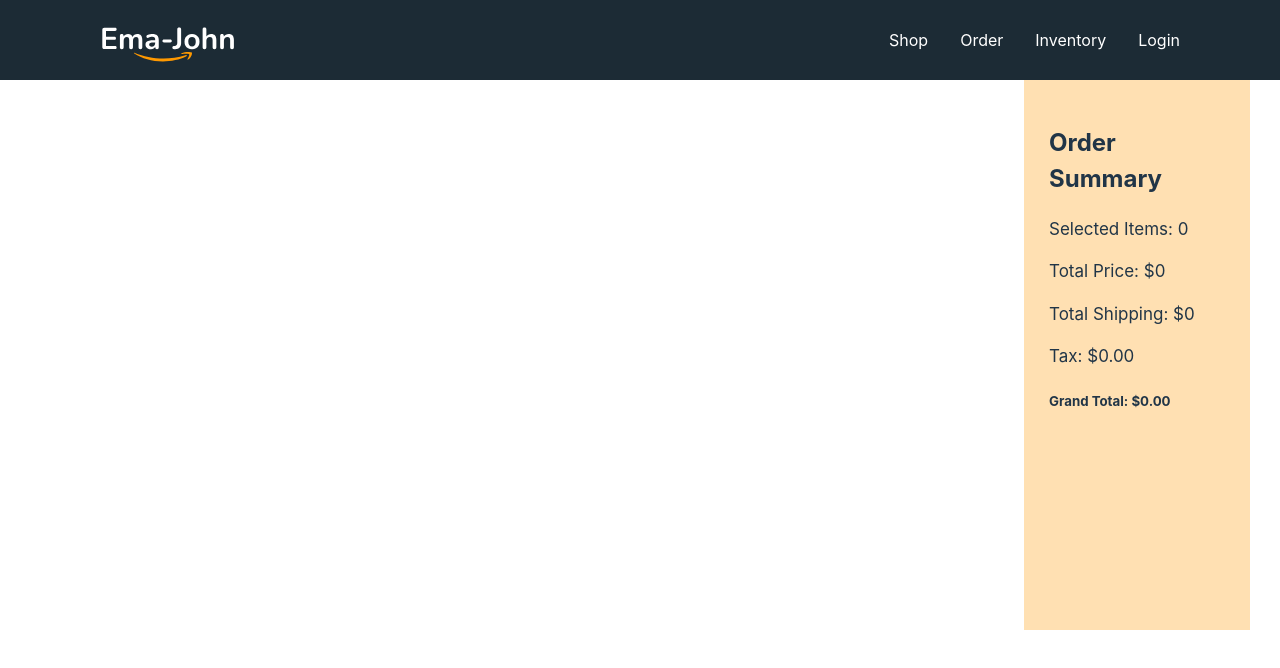
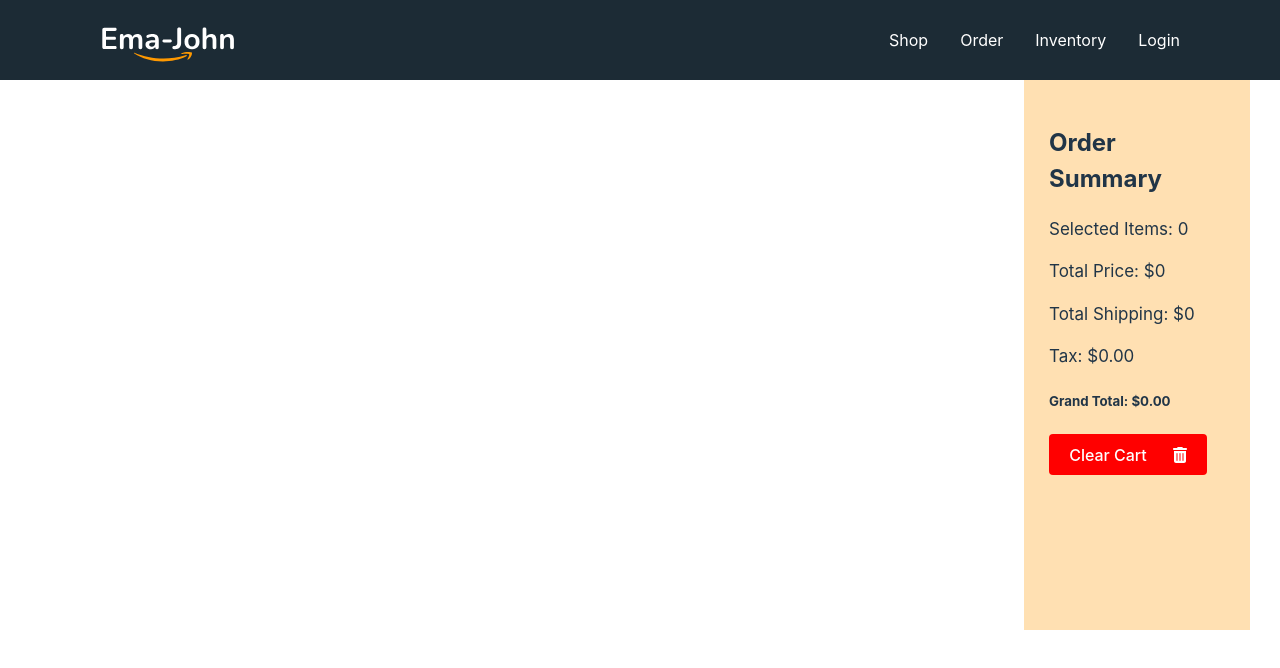
Before and after one commit to Nahidahmmed/ema-john-simple, a React (Vite) app: page /order in a window 1280 px wide. Shown: the top 668 px of the page. Built offline with nearby package versions, Linux system fonts and the light colour scheme.

Commit message:
clear btn and dlt btn

```diff
--- a/src/components/Cart/Cart.css
+++ b/src/components/Cart/Cart.css
@@ -9,3 +9,14 @@
 .cart p{
     font-size: 17px;
 }
+.btn-clear-cart{
+    width: 90%;
+    display: flex;
+    justify-content: space-between;
+    background: red;
+    border-radius: 4px;
+    color: white;
+
+    align-items: center;
+
+}
--- a/src/components/Cart/Cart.jsx
+++ b/src/components/Cart/Cart.jsx
@@ -1,8 +1,10 @@
 import React from 'react';
 import './Cart.css'
+import { FontAwesomeIcon } from '@fortawesome/react-fontawesome'
+import {  faTrashAlt } from '@fortawesome/free-solid-svg-icons'
 
-const Cart = (props) => {
-    const {cart} = props;
+const Cart = ({cart,handleClearCart}) => {
+
 
 
     let total=0;
@@ -30,6 +32,10 @@
                 <p>Total Shipping: ${TotalShipping}</p>
                 <p>Tax: ${tax.toFixed(2)}</p>
                 <h5>Grand Total: ${grandTotal.toFixed(2)}</h5>
+                <button onClick={handleClearCart} className='btn-clear-cart'>
+                    <span>Clear Cart</span>
+                    <FontAwesomeIcon icon={faTrashAlt}/>
+                    </button>
         </div>
     );
 };
--- a/src/components/Orders/Orders.jsx
+++ b/src/components/Orders/Orders.jsx
@@ -3,7 +3,7 @@
 import Cart from '../Cart/Cart';
 import { useLoaderData } from 'react-router-dom';
 import ReviewItem from '../ReviewItem.jsx/ReviewItem';
-import { removeFromDb } from '../../utilities/fakedb';
+import { deleteShoppingCart, removeFromDb } from '../../utilities/fakedb';
 
 const Orders = () => {
     const savedCart = useLoaderData();
@@ -12,7 +12,11 @@
     const handleRemoveCart = (id) => {
         const remaining = cart.filter(product => product.id !== id);
         setCart(remaining);
-        removeFromDb(id)
+        removeFromDb(id);
+    }
+    const handleClearCart = () =>{
+        setCart([])
+        deleteShoppingCart();
     }
 
     return (
@@ -27,7 +31,9 @@
                 }
             </div>
             <div className='cart-container'>
-                <Cart cart={cart}></Cart>
+                <Cart
+                handleClearCart={handleClearCart}
+                cart={cart}></Cart>
             </div>
         </div>
     );
--- a/src/components/Shop/Shop.jsx
+++ b/src/components/Shop/Shop.jsx
@@ -1,5 +1,5 @@
 import React, { useEffect, useState } from 'react';
-import { addToDb, getShoppingCart } from '../../utilities/fakedb';
+import { addToDb, deleteShoppingCart, getShoppingCart } from '../../utilities/fakedb';
 import Cart from '../Cart/Cart';
 import Product from '../Products/Product';
 import './Shop.css'
@@ -39,7 +39,10 @@
         setCart(newCart);
         addToDb(product.id);
     }
-
+    const handleClearCart = () =>{
+        setCart([])
+        deleteShoppingCart();
+    }
     return (
         <div className='shop-container'>
             <div className="product-container">
@@ -52,7 +55,9 @@
                 }
             </div>
             <div className="cart-container">
-                <Cart cart={cart}></Cart>
+                <Cart
+                handleClearCart={handleClearCart}
+                cart={cart}></Cart>
             </div>
 
         </div>
```
